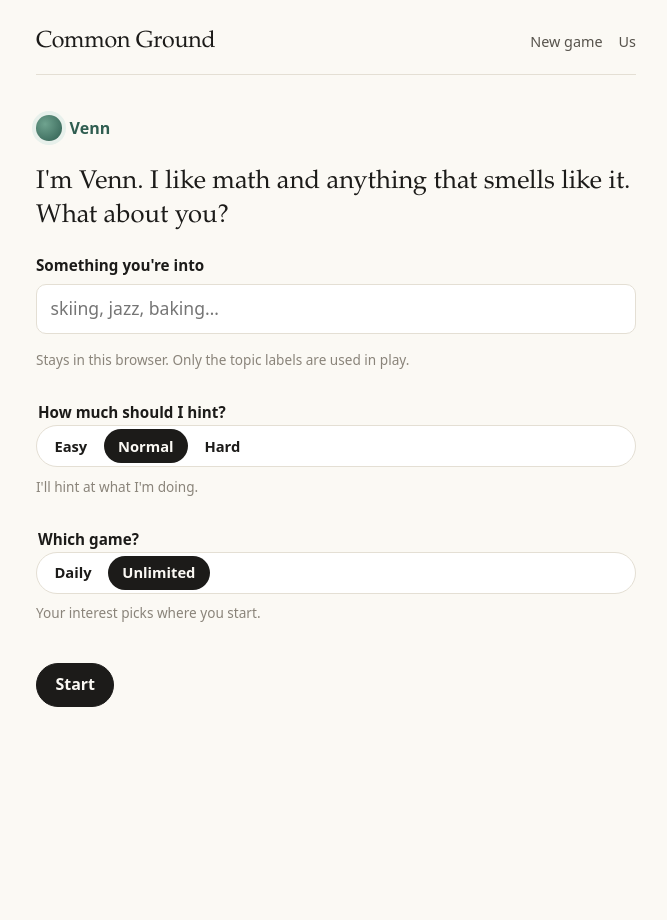
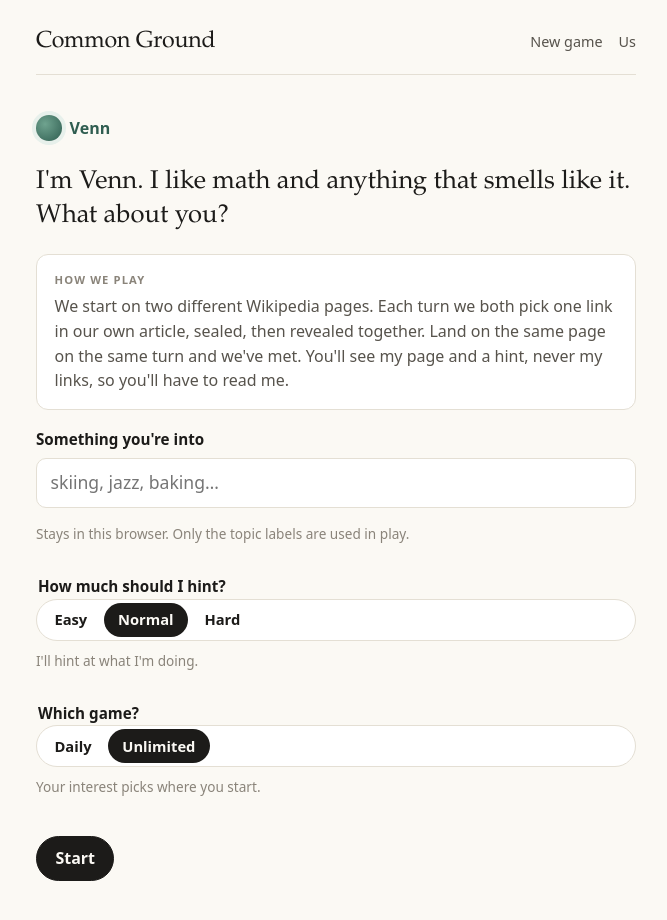
Before and after one commit to VZhou07/Common-Ground, a Next.js app: page / in a window 1280 px wide. Shown: the top 920 px of the page, without its empty margins (304-971 px from the left). Before the commit the page ends 800 px from the top, so only its background shows below. Built offline with nearby package versions, Linux system fonts and the light colour scheme.

Commit message:
explain the rules on setup and in the tutorial; re-map the saved interest on Start

```diff
--- a/src/components/game.tsx
+++ b/src/components/game.tsx
@@ -131,7 +131,7 @@ export function Game() {
           <div>
             <Reader {...you} selected={selected} disabled={busy} onSelect={setSelected} />
             <div className="movebar">
-              <span className="selected-label">{selected ? <>Your move: <strong>{selected}</strong></> : <span className="muted">Pick a link in your article.</span>}</span>
+              <span className="selected-label">{selected ? <>Your move: <strong>{selected}</strong></> : <span className="muted">{game.tutorial && !reveal ? "Pick a link that might lead toward Venn's page. You both move at once." : "Pick a link in your article."}</span>}</span>
               <span className="actions">
                 <button className="btn quiet" disabled={!you.canStepBack || !commitment || busy} onClick={() => void send(STEP_BACK)} title={you.back ? `Back to ${you.back}` : "Nothing to go back to yet"}>Step back</button>
                 <button className="btn quiet" disabled={!commitment || busy} onClick={() => { if (confirm("Give up this game?")) void send(GIVE_UP); }}>Give up</button>
--- a/src/components/setup.tsx
+++ b/src/components/setup.tsx
@@ -44,7 +44,6 @@ export function Setup() {
     if (i) {
       setText(i.text);
       setChips(i.buckets);
-      mapped.current = { text: i.text, buckets: i.buckets as Chip[] };
       latest.current = i.text;
       // Venn occasionally checks in: every few games, and with a nudge when
       // where you go has drifted from what you said.
@@ -90,6 +89,13 @@ export function Setup() {
       <Masthead />
       <p className="venn-badge"><span className="venn-dot" aria-hidden /> Venn</p>
       <p className="venn-says">I&apos;m Venn. I like math and anything that smells like it. What about you?</p>
+      <div className="card" style={{ marginBottom: "1rem" }}>
+        <p className="kicker">How we play</p>
+        <p className="muted" style={{ margin: 0 }}>
+          We start on two different Wikipedia pages. Each turn we both pick one link in our own article, sealed, then revealed together.
+          Land on the same page on the same turn and we&apos;ve met. You&apos;ll see my page and a hint, never my links, so you&apos;ll have to read me.
+        </p>
+      </div>
       {still && <p className="card" style={{ marginBottom: "1rem" }}>{still}</p>}
 
       <div className="field">
```
